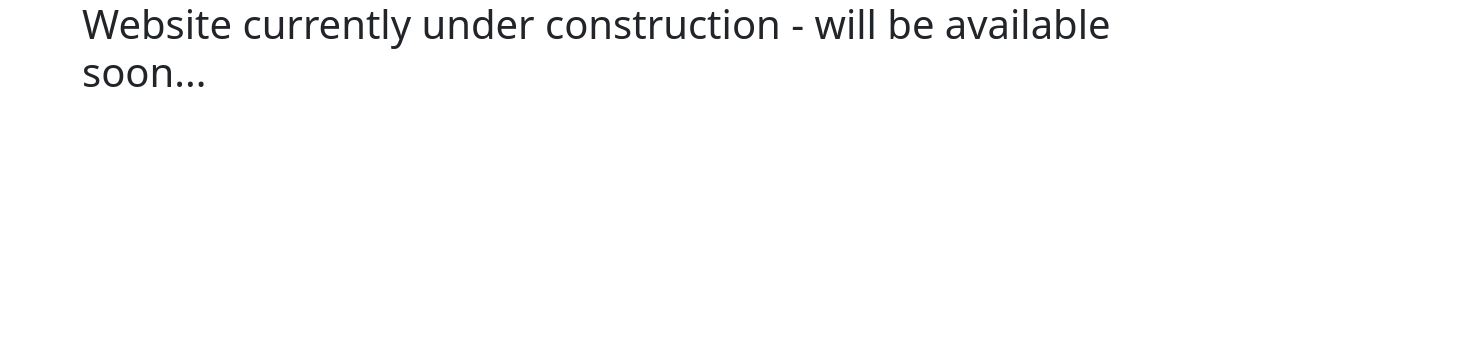
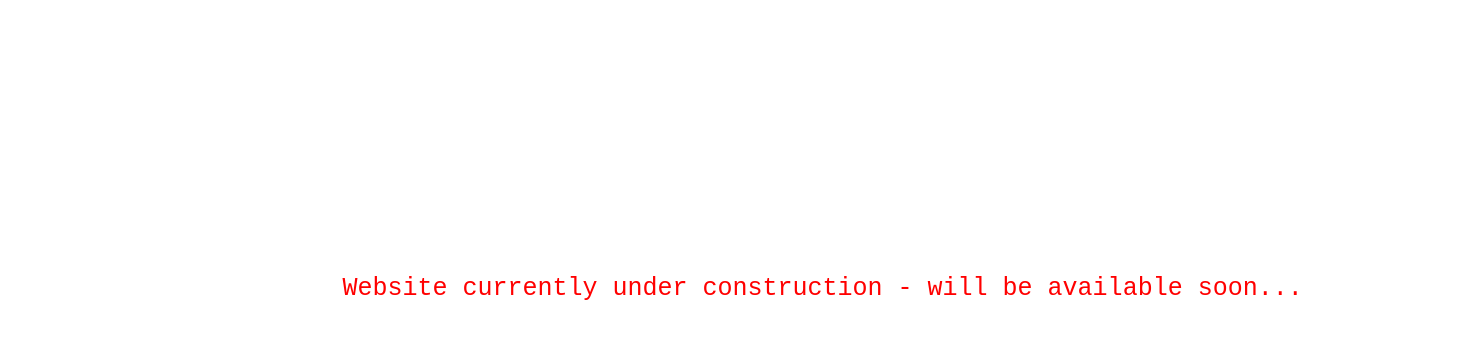
Before and after one commit to ThriledLokki983/mywebsite.github.io, a website: page index.html in a window 1280 px wide. Shown: the whole page, 1475 px wide, since content can reach past the window. Drawn offline with nearby package versions, Linux system fonts and the light colour scheme.

Commit message:
started with local serving

```diff
--- a/style.css
+++ b/style.css
@@ -1,39 +1,32 @@
-<!DOCTYPE html>
-<html lang="en">
-  <head>
-    <!-- Required meta tags -->
-    <meta charset="utf-8" />
-    <meta name="viewport" content="width=device-width, initial-scale=1" />
+html {
+	font-size: 62.5%;
+	-webkit-box-sizing: border-box;
+	box-sizing: border-box;
+}
 
-    <!-- Bootstrap CSS -->
-    <link
-      href="https://cdn.jsdelivr.net/npm/bootstrap@5.0.1/dist/css/bootstrap.min.css"
-      rel="stylesheet"
-      integrity="sha384-+0n0xVW2eSR5OomGNYDnhzAbDsOXxcvSN1TPprVMTNDbiYZCxYbOOl7+AMvyTG2x"
-      crossorigin="anonymous"
-    />
-    <link rel="stylesheet" href="style.css" />
+body {
+	line-height: 1.6;
+	font-weight: 300;
+	font-family: "Lato", sans-serif;
+	color: #777;
+	padding: 3rem;
+	min-height: 100vh;
+	display: -webkit-box;
+	display: -ms-flexbox;
+	display: flex;
+	-webkit-box-orient: vertical;
+	-webkit-box-direction: normal;
+	-ms-flex-direction: column;
+	flex-direction: column;
+}
 
-    <title>G-Tech</title>
-  </head>
-  <body>
-    <div class="container">
-      <h1>Website currently under construction - will be available soon...</h1>
-    </div>
-
-    <!-- Optional JavaScript; choose one of the two! -->
-
-    <!-- Option 1: Bootstrap Bundle with Popper -->
-    <script
-      src="https://cdn.jsdelivr.net/npm/bootstrap@5.0.1/dist/js/bootstrap.bundle.min.js"
-      integrity="sha384-gtEjrD/SeCtmISkJkNUaaKMoLD0//ElJ19smozuHV6z3Iehds+3Ulb9Bn9Plx0x4"
-      crossorigin="anonymous"
-    ></script>
-
-    <!-- Option 2: Separate Popper and Bootstrap JS -->
-    <!--
-    <script src="https://cdn.jsdelivr.net/npm/@popperjs/core@2.9.2/dist/umd/popper.min.js" integrity="sha384-IQsoLXl5PILFhosVNubq5LC7Qb9DXgDA9i+tQ8Zj3iwWAwPtgFTxbJ8NT4GN1R8p" crossorigin="anonymous"></script>
-    <script src="https://cdn.jsdelivr.net/npm/bootstrap@5.0.1/dist/js/bootstrap.min.js" integrity="sha384-Atwg2Pkwv9vp0ygtn1JAojH0nYbwNJLPhwyoVbhoPwBhjQPR5VtM2+xf0Uwh9KtT" crossorigin="anonymous"></script>
-    -->
-  </body>
-</html>
+.container {
+	display: flex;
+	font-family: "Courier New", Courier, monospace;
+	font-weight: bold;
+	color: red;
+	font-size: 25px;
+	align-items: center;
+	align-content: center;
+	margin: 20% 25%;
+}
```
